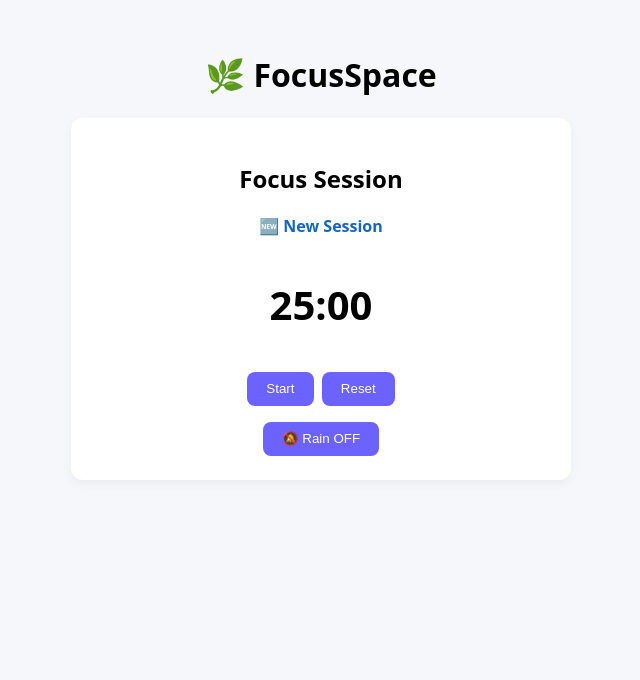
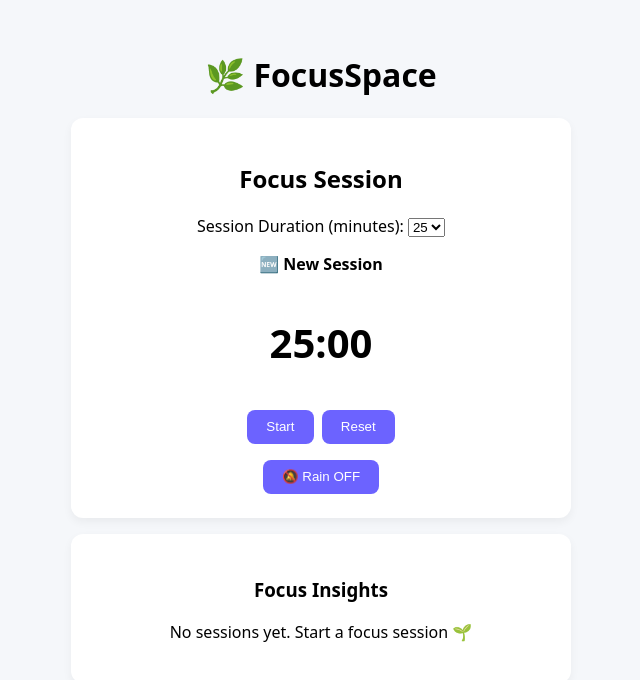
Before and after one commit to DikshithaAnand/Taskify, a React (Vite) app: page / in a window 1280 px wide. Shown: the top 680 px of the page, without its empty margins (319-959 px from the left). Built offline with nearby package versions, Linux system fonts and the light colour scheme.

Commit message:
updated sound and duration

```diff
--- a/src/App.jsx
+++ b/src/App.jsx
@@ -1,23 +1,28 @@
-
 import { useState } from 'react'
 import Timer from './components/Timer'
 import FocusRating from './components/FocusRating'
 import Insights from './components/Insights'
 
 export default function App() {
+  // false = no completed session
+  // number = completed session duration (in minutes)
   const [sessionDone, setSessionDone] = useState(false)
+
   const [sessions, setSessions] = useState(
     JSON.parse(localStorage.getItem('sessions')) || []
   )
 
-  const addSession = (rating) => {
+  const addSession = (rating, duration) => {
     const newSession = {
       rating,
-      date: new Date().toLocaleString()
+      duration,
+      completedAt: new Date().toISOString()
     }
+
     const updated = [...sessions, newSession]
     setSessions(updated)
     localStorage.setItem('sessions', JSON.stringify(updated))
+
     setSessionDone(false)
   }
 
@@ -26,9 +31,11 @@ export default function App() {
       <h1>🌿 FocusSpace</h1>
 
       {!sessionDone ? (
-        <Timer onFinish={() => setSessionDone(true)} />
+        <Timer onFinish={(duration) => setSessionDone(duration)} />
       ) : (
-        <FocusRating onSubmit={addSession} />
+        <FocusRating
+          onSubmit={(rating) => addSession(rating, sessionDone)}
+        />
       )}
 
       <Insights sessions={sessions} />
--- a/src/components/Insights.jsx
+++ b/src/components/Insights.jsx
@@ -1,19 +1,52 @@
+export default function Insights({ sessions }) {
+  if (!sessions || sessions.length === 0) {
+    return (
+      <div className="card">
+        <h3>Focus Insights</h3>
+        <p>No sessions yet. Start a focus session 🌱</p>
+      </div>
+    )
+  }
 
-export default function Insights({ sessions }) {
-  if (!sessions.length) return null
-
-  const avg =
-    sessions.reduce((a, b) => a + Number(b.rating), 0) / sessions.length
+  const recentSessions = sessions.slice(-5)
+  const average =
+    sessions.reduce((sum, s) => sum + Number(s.rating), 0) / sessions.length
 
   return (
     <div className="card">
       <h3>Focus Insights</h3>
-      <p>Average Focus: {avg.toFixed(1)} ⭐</p>
-      <ul>
-        {sessions.slice(-5).map((s, i) => (
-          <li key={i}>{s.date} — {s.rating}⭐</li>
+
+      <p style={{ marginBottom: '0.5rem' }}>
+        Average Focus: <strong>{average.toFixed(1)}</strong> ⭐
+      </p>
+
+      {/* Visual Bar Insights */}
+      <div
+        style={{
+          display: 'flex',
+          alignItems: 'flex-end',
+          gap: '10px',
+          height: '100px',
+          marginTop: '1rem'
+        }}
+      >
+        {recentSessions.map((session, index) => (
+          <div
+            key={index}
+            title={`Focus: ${session.rating}`}
+            style={{
+              width: '20px',
+              height: `${session.rating * 20}px`,
+              backgroundColor: '#6c63ff',
+              borderRadius: '6px'
+            }}
+          />
         ))}
-      </ul>
+      </div>
+
+      <p style={{ fontSize: '0.85rem', marginTop: '0.5rem', opacity: 0.7 }}>
+        Showing last {recentSessions.length} sessions
+      </p>
     </div>
   )
 }
--- a/src/components/SoundToggle.jsx
+++ b/src/components/SoundToggle.jsx
@@ -4,30 +4,41 @@ export default function SoundToggle({ isRunning }) {
   const audioRef = useRef(null)
   const [enabled, setEnabled] = useState(false)
 
-  // Create audio once
+  // Create audio only once
   useEffect(() => {
-    audioRef.current = new Audio('/sounds/rain.mp3')
-    audioRef.current.loop = true
+    const audio = new Audio('/sounds/rain.mp3')
+    audio.loop = true
+    audio.volume = 0.5
+    audioRef.current = audio
 
     return () => {
-      audioRef.current.pause()
+      audio.pause()
+      audioRef.current = null
     }
   }, [])
 
-  // Play / pause based on timer state
+  // Control playback
   useEffect(() => {
     if (!audioRef.current) return
 
     if (enabled && isRunning) {
-      audioRef.current.play()
+      audioRef.current
+        .play()
+        .catch((err) => {
+          console.warn('Audio playback blocked by browser:', err)
+        })
     } else {
       audioRef.current.pause()
     }
   }, [enabled, isRunning])
 
+  const toggleSound = () => {
+    setEnabled((prev) => !prev)
+  }
+
   return (
     <div style={{ marginTop: '1rem' }}>
-      <button onClick={() => setEnabled(!enabled)}>
+      <button onClick={toggleSound}>
         {enabled ? '🌧️ Rain ON' : '🔕 Rain OFF'}
       </button>
     </div>
--- a/src/components/Timer.jsx
+++ b/src/components/Timer.jsx
@@ -2,6 +2,7 @@ import { useEffect, useState } from 'react'
 import SoundToggle from './SoundToggle'
 
 export default function Timer({ onFinish }) {
+  const [duration, setDuration] = useState(25) // minutes
   const [time, setTime] = useState(25 * 60)
   const [isRunning, setIsRunning] = useState(false)
   const [hasStarted, setHasStarted] = useState(false)
@@ -11,7 +12,7 @@ export default function Timer({ onFinish }) {
 
     if (time === 0) {
       setIsRunning(false)
-      onFinish()
+      onFinish(duration)
       return
     }
 
@@ -20,7 +21,7 @@ export default function Timer({ onFinish }) {
     }, 1000)
 
     return () => clearTimeout(timer)
-  }, [time, isRunning, onFinish])
+  }, [time, isRunning, duration, onFinish])
 
   const minutes = Math.floor(time / 60)
   const seconds = time % 60
@@ -37,7 +38,15 @@ export default function Timer({ onFinish }) {
   const resetTimer = () => {
     setIsRunning(false)
     setHasStarted(false)
-    setTime(25 * 60)
+    setTime(duration * 60)
+  }
+
+  const handleDurationChange = (e) => {
+    const value = Number(e.target.value)
+    setDuration(value)
+    setTime(value * 60)
+    setHasStarted(false)
+    setIsRunning(false)
   }
 
   const getStatusText = () => {
@@ -46,33 +55,33 @@ export default function Timer({ onFinish }) {
     return '⏸️ Session Paused'
   }
 
-  const getStatusColor = () => {
-    if (!hasStarted) return '#1565c0'
-    if (isRunning) return '#2e7d32'
-    return '#c62828'
-  }
-
   return (
     <div className="card">
       <h2>Focus Session</h2>
 
-      {/* Status Indicator */}
-      <p
-        style={{
-          color: getStatusColor(),
-          fontWeight: '600',
-          marginBottom: '0.5rem'
-        }}
-      >
-        {getStatusText()}
-      </p>
+      {/* Duration Selector */}
+      {!hasStarted && (
+        <div style={{ marginBottom: '0.75rem' }}>
+          <label>
+            Session Duration (minutes):{' '}
+            <select value={duration} onChange={handleDurationChange}>
+              <option value={2}>2</option>
+              <option value={10}>10</option>
+              <option value={20}>20</option>
+              <option value={25}>25</option>
+              <option value={30}>30</option>
+              <option value={45}>45</option>
+            </select>
+          </label>
+        </div>
+      )}
 
-      {/* Timer */}
+      <p style={{ fontWeight: '600' }}>{getStatusText()}</p>
+
       <p className="timer">
         {minutes}:{seconds.toString().padStart(2, '0')}
       </p>
 
-      {/* Controls */}
       <div style={{ marginTop: '1rem' }}>
         {!isRunning ? (
           <button onClick={startTimer}>Start</button>
@@ -84,7 +93,6 @@ export default function Timer({ onFinish }) {
         </button>
       </div>
 
-      {/* Ambient Sound Toggle */}
       <SoundToggle isRunning={isRunning} />
     </div>
   )
```
